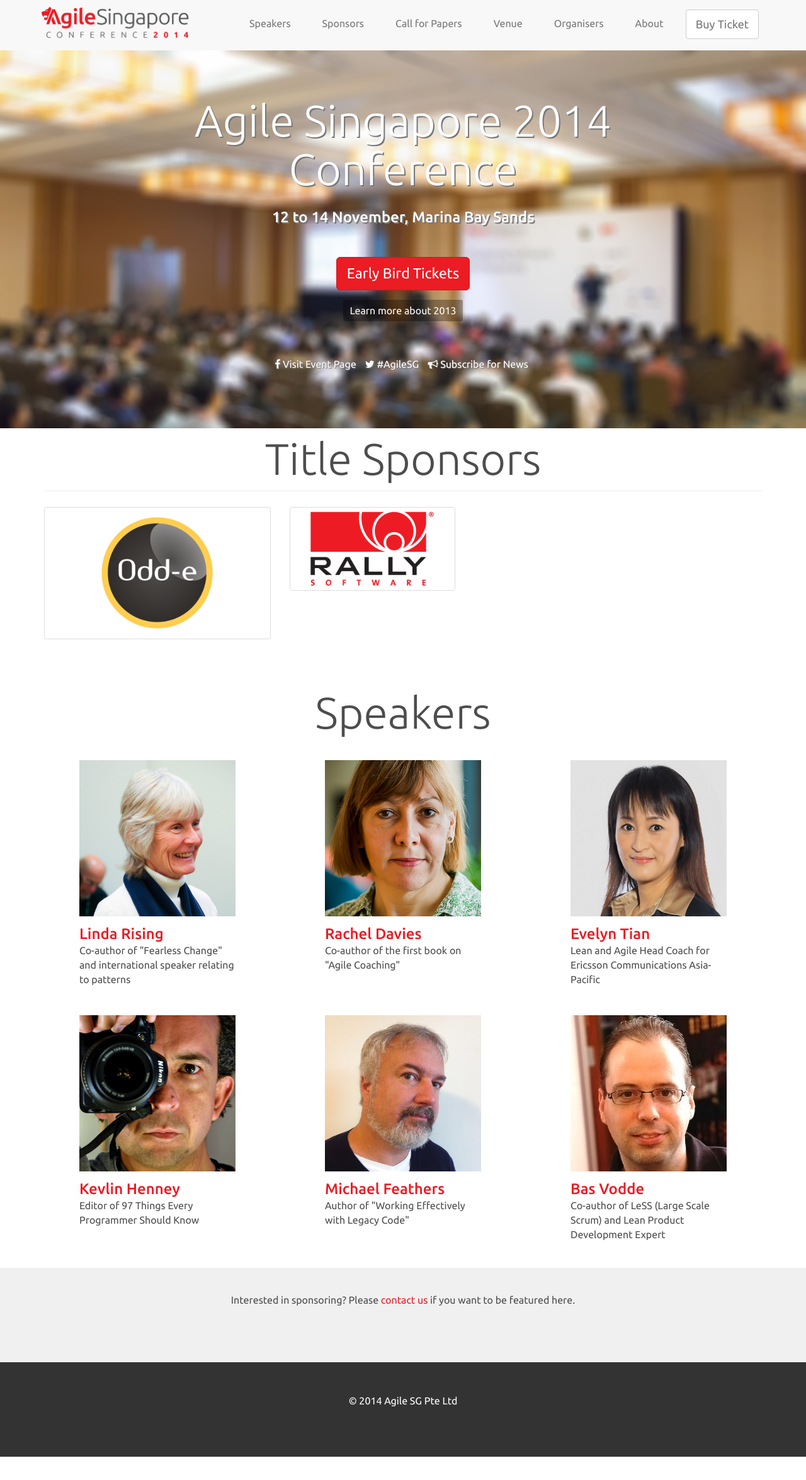
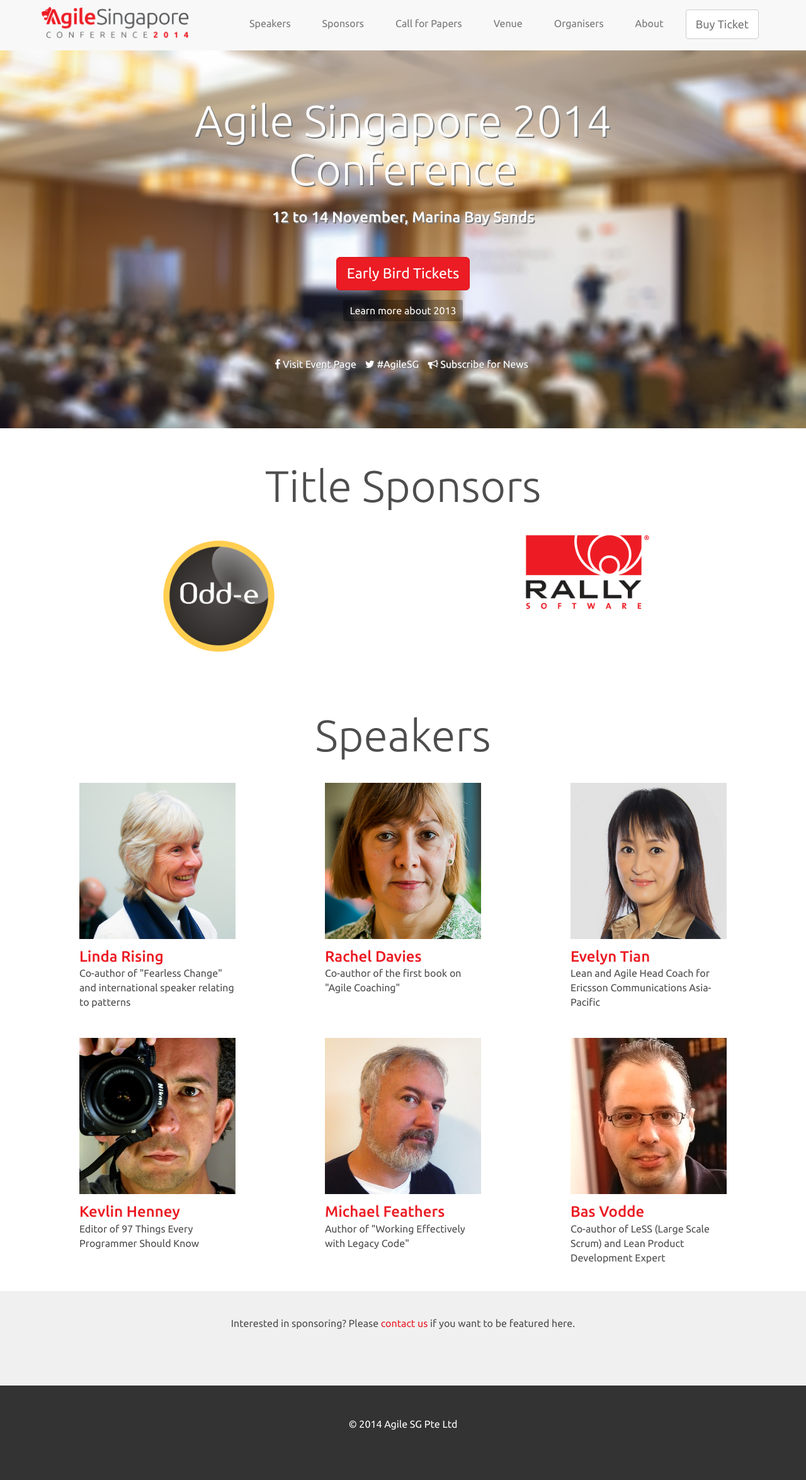
Before and after one commit to agilesingapore/2014, a Jekyll site: the page built from index.md, in a window 1280 px wide. Shown: the whole page at 63% size. Built offline with Jekyll 4.4.1, drawn with Linux system fonts in a browser that asks for light colours; nearby versions of some CDN libraries; Markdown is read by kramdown in place of the engine named in the settings; before the commit the page ends 2313 px from its top, so only the background shows below that.

Commit message:
Updated title sponsors layout

```diff
--- a/css/main.css
+++ b/css/main.css
@@ -138,6 +138,18 @@
   padding-bottom: 20px;
 }
 
+.title-sponsor .thumbnail {
+  border: 0;
+  vertical-align: middle;
+}
+
+.title-sponsor .page-header {
+  border: 0;
+  margin-top: 53px;
+  margin-bottom: 33px;
+  padding: 0;
+}
+
 footer {
   background-color: #333333;
   height:150px;
--- a/index.md
+++ b/index.md
@@ -20,20 +20,22 @@
    </div>
 </div>
 
-<div class="container text-center">
-  <h1 class="page-header">Title Sponsors</h1>
-  <div class="row">
-    <div class="col-md-4">
-      <div class="thumbnail">
-        <a href="http://odd-e.com" target="_blank"><img src="img/sponsors/Odd-e.png" width="200" height="200"></a>
-      </div>
-    </div>
-    <div class="col-md-3">
-      <div class="thumbnail">
-        <a href="http://www.rallydev.com/asia" target="_blank"><img src="img/sponsors/Rally.png" width="200" height="200"></a>
-      </div>
-    </div>
-  </div>
+<div class="title-sponsor">
+	<div class="container text-center">
+		<h1 class="page-header">Title Sponsors</h1>
+		<div class="row">
+			<div class="col-md-6">
+				<div class="thumbnail">
+					<a href="http://odd-e.com" target="_blank"><img src="img/sponsors/Odd-e.png" width="200" height="200"></a>
+				</div>
+			</div>
+			<div class="col-md-6">
+				<div class="thumbnail">
+					<a href="http://www.rallydev.com/asia" target="_blank"><img src="img/sponsors/Rally.png" width="200" height="200"></a>
+				</div>
+			</div>
+		</div>
+	</div>
 </div>
 
 <div class="speakers-brief">
```
